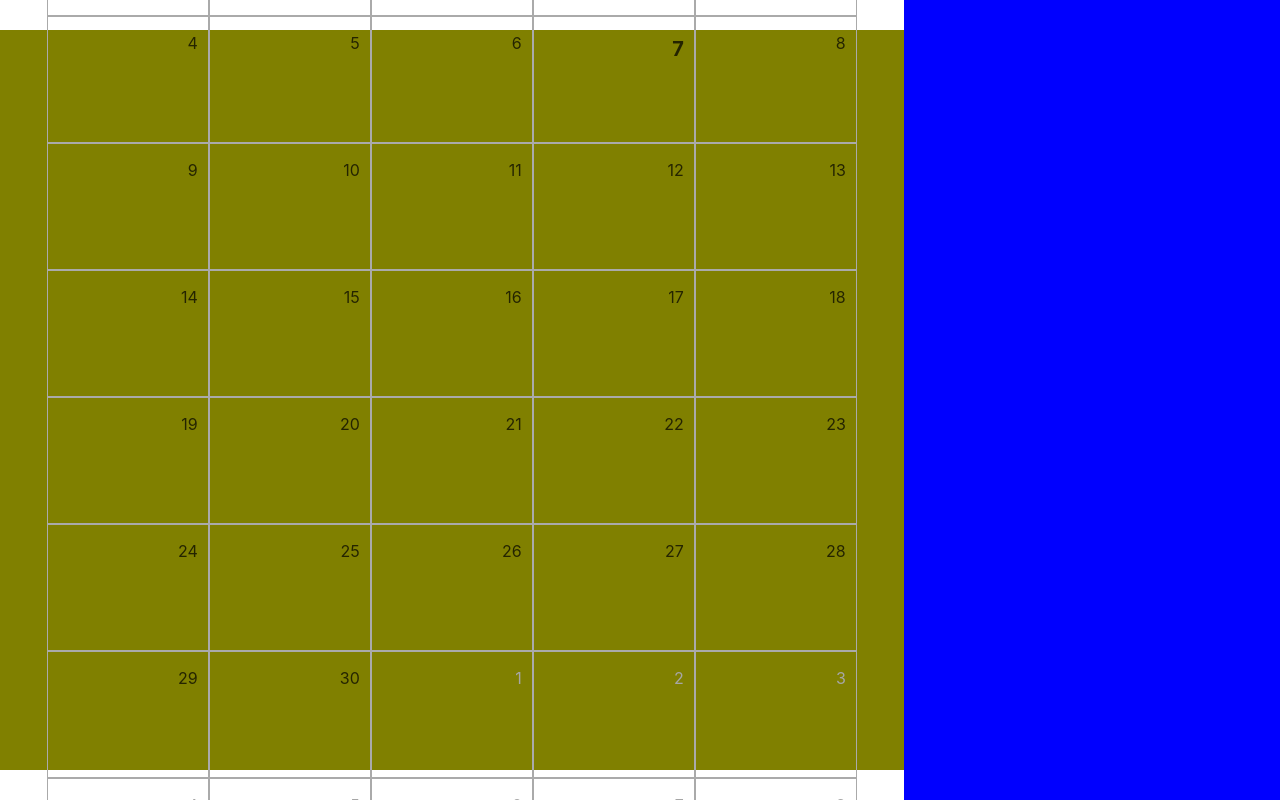
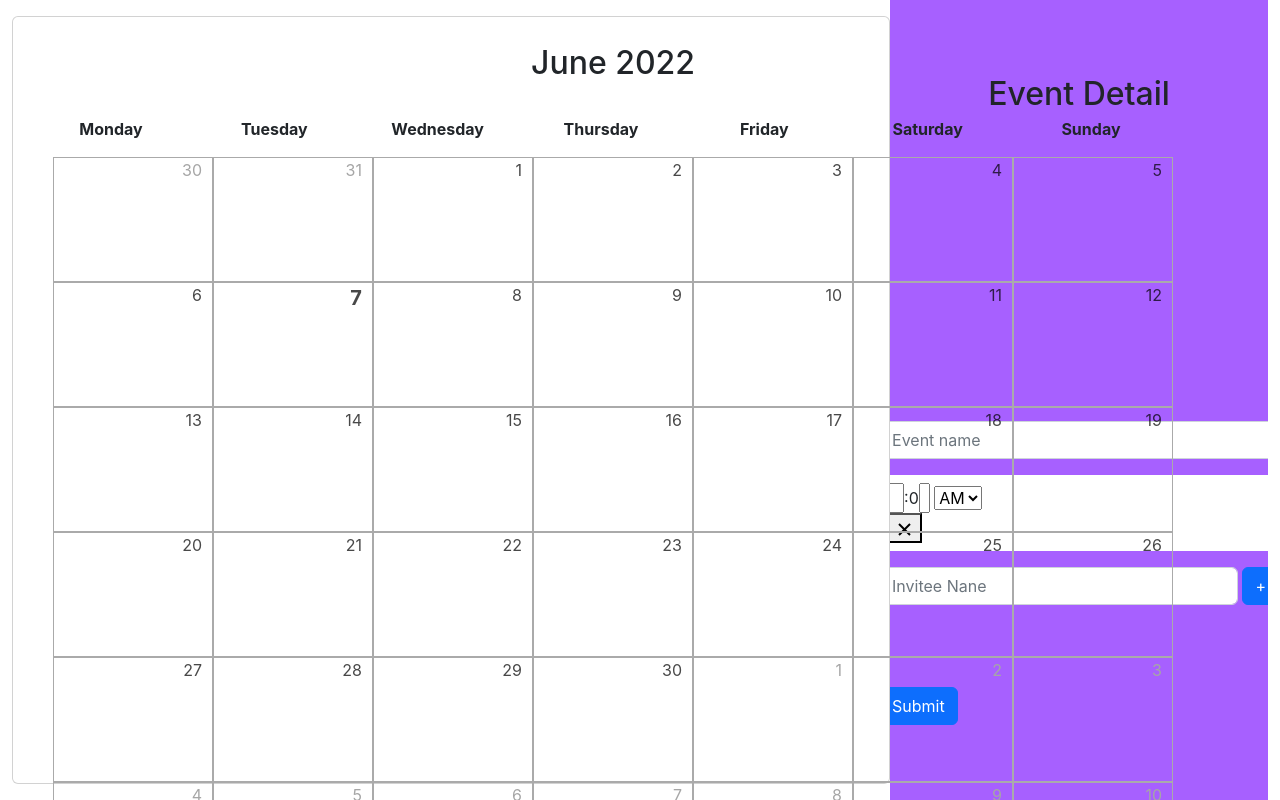
Before and after one commit to hanscristian3799/calendar-app, a React (Create React App) app: page / in a window 1280 px wide. Shown: the top 800 px of the page. Built offline with nearby package versions, Linux system fonts and the light colour scheme.

Commit message:
add event detail section

```diff
--- a/package.json
+++ b/package.json
@@ -7,10 +7,12 @@
     "@testing-library/jest-dom": "^5.16.4",
     "@testing-library/react": "^13.3.0",
     "@testing-library/user-event": "^13.5.0",
+    "bootstrap": "^5.2.0-beta1",
     "react": "^18.1.0",
     "react-dom": "^18.1.0",
     "react-redux": "^8.0.2",
     "react-scripts": "5.0.1",
+    "react-time-picker": "^4.5.0",
     "web-vitals": "^2.1.4"
   },
   "scripts": {
--- a/src/App.js
+++ b/src/App.js
@@ -1,4 +1,3 @@
-import "./style/style.css";
 import Calendar from "./components/Calendar";
 import Event from "./components/Event";
 import store from "./store/index";
@@ -7,7 +6,7 @@ import { Provider } from "react-redux";
 function App() {
   return (
     <Provider store={store}>
-      <div className="container">
+      <div className="container-fluid d-flex justify-content-evenly vh-100">
         <Calendar />
         <Event />
       </div>
--- a/src/components/Calendar.js
+++ b/src/components/Calendar.js
@@ -18,17 +18,18 @@ const Calendar = () => {
   };
 
   return (
-    <div className="calendar">
-      <div className="calendar-header">
+    <div className="card my-3">
+      <div className="calendar d-flex flex-column align-items-center justify-content-center">
+      <div className="calendar-header d-flex align-items-center justify-content-center">
         <h2>
           {months[currentDay.getMonth()]} {currentDay.getFullYear()}
         </h2>
       </div>
-      <div className="calendar-body">
-        <div className="table-header">
+      <div className="calendar-body d-flex flex-column flex-grow-1">
+        <div className="table-header d-flex align-items-end justify-content-between mx-5 fw-bold">
           {days.map((d, index) => {
             return (
-              <div className="weekday" key={index}>
+              <div className="weekday text-center" key={index}>
                 <p>{d}</p>
               </div>
             );
@@ -37,6 +38,7 @@ const Calendar = () => {
         <Days propsDay={currentDay} changeCurrentDay={changeCurrentDay} />
       </div>
     </div>
+    </div>
   );
 };
 
--- a/src/components/Days.js
+++ b/src/components/Days.js
@@ -29,15 +29,15 @@ const Days = ({ propsDay, changeCurrentDay }) => {
   }
 
   return (
-    <div className="table-content">
+    <div className="table-content d-flex flex-wrap flex-grow-1 justify-content-center">
       {currentDays.map((day, index) => {
         return (
           <Day key={index}>
             <div
               className={
-                "calendar-day" +
+                "calendar-day position-relative" +
                 (day.currentMonth ? " current" : " day-disabled") +
-                (day.selected ? " selected" : "")
+                (day.selected ? " selected fw-bolder" : "")
               }
               onClick={() => (day.currentMonth ? changeCurrentDay(day) : null)}
             >
--- a/src/components/Event.js
+++ b/src/components/Event.js
@@ -1,18 +1,24 @@
 import React, { useEffect } from "react";
 import { useSelector } from "react-redux";
 import "../style/event.css";
-import {selectedDate} from "../store/reducers/calendarSlice"
+import { selectedDate } from "../store/reducers/calendarSlice";
+import Form from "./Form";
 
 const Events = () => {
   // const { selectedDate } = useSelector((state) => state.calendar.selectedDate);
-  const date = useSelector(selectedDate)
+  const date = useSelector(selectedDate);
 
   useEffect(() => {
     console.log("SELECTED DATE", date);
-  }, [date])
+  }, [date]);
 
-
-  return <div className="event">{date ? date.date : "NOONE"}</div>;
+  return (
+    <div className="event-container d-flex flex-column align-items-center justify-content-around px-4">
+      <h2>Event Detail</h2>
+      <div className="event">{date ? date.date : "NOONE"}</div>
+      <Form />
+    </div>
+  );
 };
 
 export default Events;
--- /dev/null
+++ b/src/components/Form.js
@@ -0,0 +1,64 @@
+import React, { useState, useRef } from "react";
+import TimePicker from "react-time-picker";
+import "../style/event.css";
+
+const Form = () => {
+  const [time, setTime] = useState("10:00");
+  const [invitees, setInvitess] = useState([]);
+  const inviteeRef = useRef("");
+
+  const addInvitees = (invitee) => {
+    console.log("AAAAAAAAAAAAAAAAAAA");
+    console.log("add invitee", invitee);
+    if (!invitee) return;
+    setInvitess([...invitees, invitee]);
+  };
+
+  const addEvent = () => {
+    console.log("INVITEE", invitees);
+  };
+
+  return (
+    <div>
+      <div className="mb-3">
+        <input type="text" className="form-control" placeholder="Event name" />
+      </div>
+      <div className="mb-3">
+        <TimePicker
+          onChange={setTime}
+          value={time}
+          className="time"
+          disableClock
+        />
+      </div>
+      <div className="mb-3">
+        <div className="d-flex">
+          <input
+            type="email"
+            className="form-control me-1"
+            placeholder="Invitee Nane"
+            ref={inviteeRef}
+          />
+          <button
+            className="btn btn-primary"
+            onClick={() => addInvitees(inviteeRef.current.value)}
+          >
+            +
+          </button>
+        </div>
+      </div>
+      <div className="invitees mb-3">
+        {invitees.map((inv, index) => {
+          return (
+            <span key={index} class="chip mb-2 me-2">{inv}</span>
+          );
+        })}
+      </div>
+      <button className="btn btn-primary" onClick={addEvent}>
+        Submit
+      </button>
+    </div>
+  );
+};
+
+export default Form;
--- a/src/index.js
+++ b/src/index.js
@@ -1,3 +1,4 @@
+import 'bootstrap/dist/css/bootstrap.min.css';
 import React from 'react';
 import ReactDOM from 'react-dom/client';
 import './index.css';
--- a/src/style/calendar.css
+++ b/src/style/calendar.css
@@ -1,58 +1,34 @@
 .calendar {
     width: 1200px;
-    height: 100vhpx;
-    background: olive;
-    display: flex;
-    flex-direction: column;
-    align-items: center;
-    justify-content: center;
-    margin: 30px 0;
+    /* height: 100vh; */
 }
 
 .calendar-header {
     height: 100px;
     width: 100%;
-    display: flex;
-    align-items: center;
-    background: red;
-    justify-content: center;
-    color: #ffff;
 }
 
 .calendar-body {
     width: 100%;
-    display: flex;
-    flex-grow: 1;
-    flex-direction: column;
 }
 
 .table-header {
     height: 100%;
     width: 90%;
-    display: flex;
-    align-items: center;
-    justify-content: space-between;
-    margin: 0 60px;
 }
 
 .weekday {
     width: 100px;
-    text-align: center;
 }
 
 .table-content {
     width: 100%;
-    flex-grow: 1;
-    display: flex;
-    flex-wrap: wrap;
-    justify-content: center;
     box-sizing: border-box;
 }
 
 .calendar-day {
     width: 160px;
     height: 125px;
-    position: relative;
     border: 1px solid #aaa;
 }
 
@@ -76,7 +52,5 @@
 }
 
 .selected {
-    color: #cc0000;
-    font-weight: bolder;
     font-size: 20px;
 }
--- a/src/style/event.css
+++ b/src/style/event.css
@@ -1,7 +1,41 @@
-.event {
+.event-container{
     width: 500px;
-    background: blue;
-    display: flex;
-    align-items: center;
-    justify-content: center;
+    background: #A760FF;
+    height: 100vh;
+    overflow: auto;
 }
+
+.time {
+    background: #ffff;
+    outline: none;
+    width: 100%;
+    padding: 8px;
+    border-radius: 5px;
+}
+
+.invitees {
+    width: 400px;
+    height: 50px;
+    overflow-x: auto;
+}
+
+.chip {
+    background: #3e8bff;
+    padding: 5px;
+    border-radius: 10px;
+    color: #ffff;
+}
+
+::-webkit-scrollbar {
+    width: 1px;
+    height: 5px;
+  }
+
+  ::-webkit-scrollbar-thumb {
+    background: #888;
+    border-radius: 12px;
+  }
+
+  ::-webkit-scrollbar-thumb:hover {
+    background: #555;
+  }
--- a/src/style/style.css
+++ /dev/null
@@ -1,5 +0,0 @@
-.container {
- display: flex;
- height: 100vh;
- justify-content: space-evenly;
-}
```
Also changed, not shown: src/store/reducers/calendarSlice.js (+8 -0 lines), 1 other file (tests, documents, lock files or other folders).
